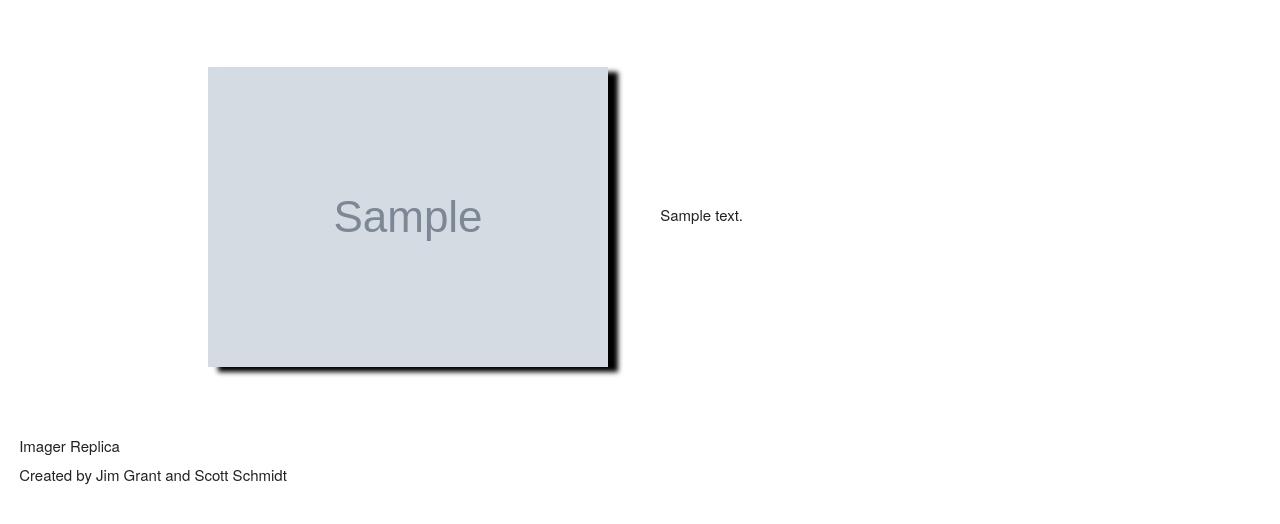
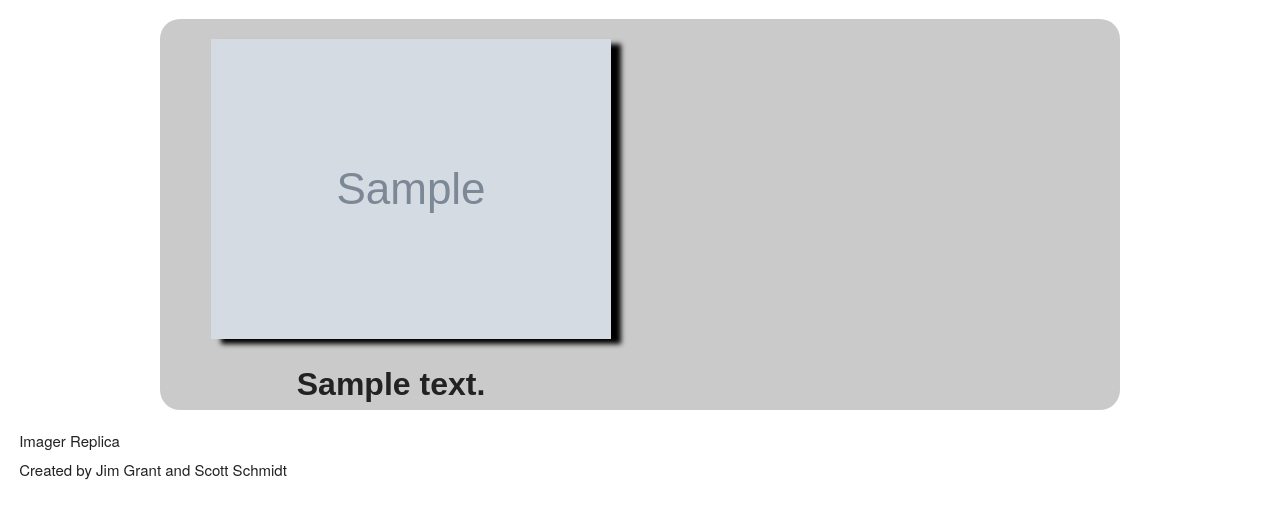
Before and after one commit to MigrantJ/django-imager, a Django app: template imagersite/imager_profile/templates/photos_list.html in a window 1280 px wide. Shown: the part 50-574 px from the top of the page. Run offline with Django 3.2, Linux system fonts and the light colour scheme; the template is opened without the code that fills it: values that come from a table or form of the project are taken from there, others are empty; a user stored in the database is signed in; tables that the repository leaves empty hold one stand-in row (values such as "Sample post"); grey boxes marked "Sample" are stand-in pictures; parts of the project's set-up code (start-up, migrations or seed data) failed here and were passed over; some libraries are stand-ins or nearby versions.

Commit message:
Update style and views to show photo and album detail.

```diff
--- a/imagersite/imager_images/static/css/style.css
+++ b/imagersite/imager_images/static/css/style.css
@@ -61,10 +61,23 @@ li img {
   margin-bottom: 2%;
 }
 
-.img_detail {
+figure {
+  margin: 0 auto;
+  display: inline-block;
+  min-width: 33%;
+}
+
+figure img {
   display: inline;
   margin: 5% 5%;
   box-shadow: 10px 5px 5px black;
+}
+
+figcaption {
+  text-align: center;
+  font-family: fantasy;
+  font-size: xx-large;
+  font-weight: bold;
 }
 
 
--- a/imagersite/imager_profile/templates/album_list.html
+++ b/imagersite/imager_profile/templates/album_list.html
@@ -6,7 +6,7 @@
 {% if user.is_authenticated %}
   <ul>
   {% for album in object_list %}
-    {% thumbnail album.cover.image "200x100" as im %}
+    {% thumbnail album.cover.image "200x200" as im %}
     <a href="{% url 'albums_detail' album.id %}">
       <img src="{{ im.url }}">
     </a>
--- a/imagersite/imager_profile/templates/photos_list.html
+++ b/imagersite/imager_profile/templates/photos_list.html
@@ -4,13 +4,15 @@
 
 {% block content %}
 {% if user.is_authenticated %}
-<section class='container'>
+<section class='container profile'>
   {% for photo in object_list %}
     {% thumbnail photo.image "200x200" as im %}
-      <a href="{% url 'photo_detail' photo.id %}">
-        <img src="{{ im.url }}" class='img_detail'>
-      </a>
-      {{photo.description }}
+    <figure class='img_detail'>
+        <a href="{% url 'photo_detail' photo.id %}">
+          <img src="{{ im.url }}">
+        </a>
+      <figcaption>{{ photo.description }}</figcaption>
+    </figure>
     {% endthumbnail %}
   {% empty %}
     <li>{% trans 'No Photos! Go add some, you fool!!!' %}</li>
--- a/imagersite/imager_profile/urls.py
+++ b/imagersite/imager_profile/urls.py
@@ -3,8 +3,8 @@ import views
 
 urlpatterns = [
     url(r'^$', views.IndexView.as_view(), name='profile'),
-    url(r'^images/library$', views.PhotoListView.as_view(), name='library'),
-    url(r'^images/albums$', views.AlbumListView.as_view(), name='albums'),
+    url(r'^images/library', views.PhotoListView.as_view(), name='library'),
+    url(r'^images/albums', views.AlbumListView.as_view(), name='albums'),
     url(
         r'^images/albums/(?P<pk>\d+)$',
         views.AlbumDetailListView.as_view(),
```
Also changed, not shown: imagersite/imager_profile/templates/photos_detail.html (+9 -1 lines).
